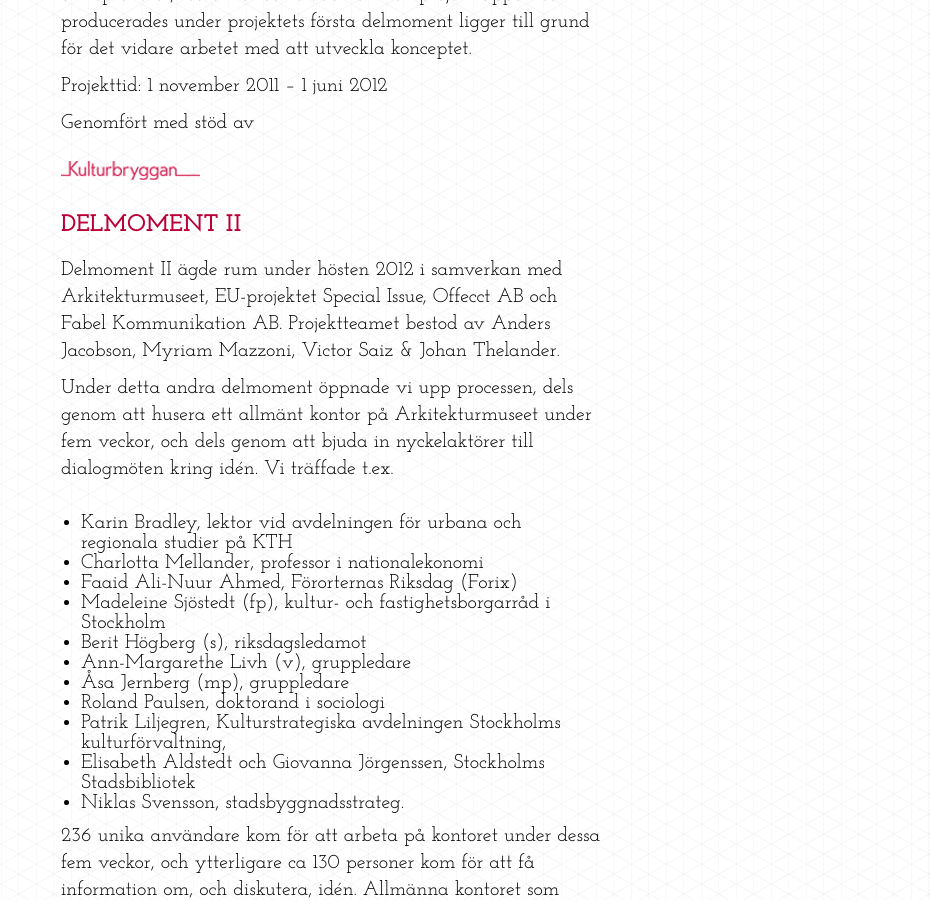
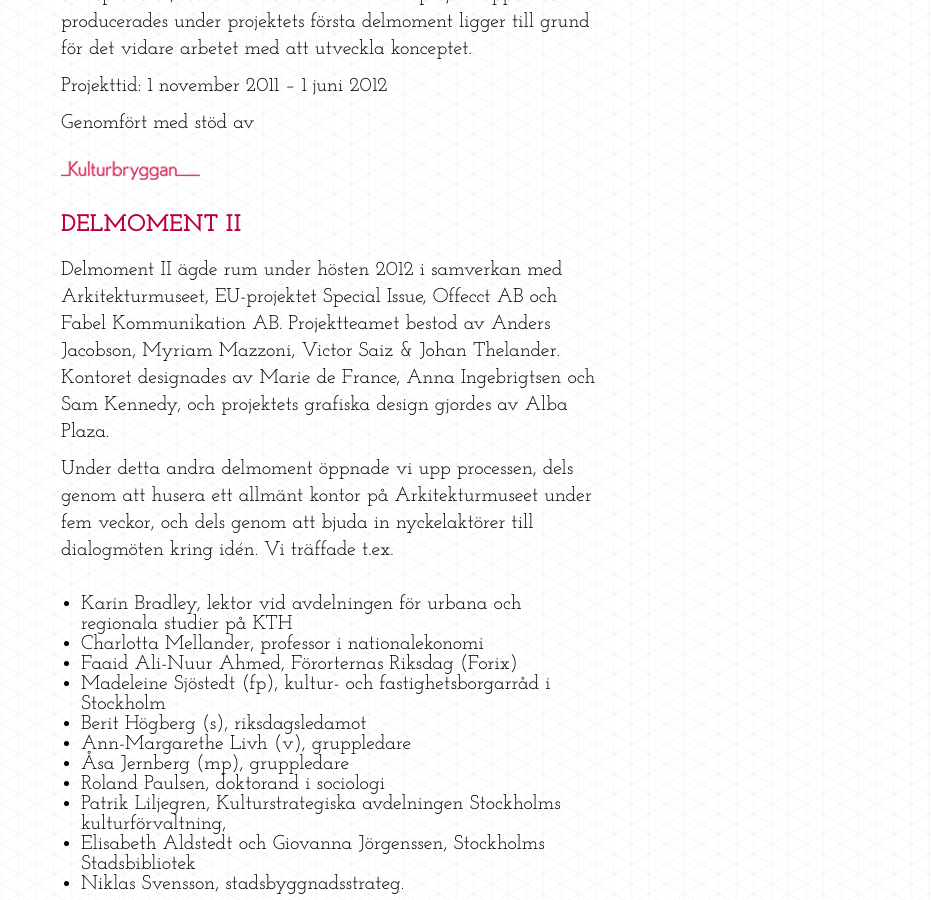
Before and after one commit to dilettant/allmannakontoret, a Jekyll site: the page built from om_projektet/delmoment.md, in a window 1280 px wide and 900 px high, scrolled down 996 px. Shown: the whole window, without its empty margins (349-1280 px from the left). Built offline with Jekyll 4.4.1, drawn with Linux system fonts in a browser that asks for light colours; comment, search, counter and statistics services are not loaded.

Commit message:
Updated om_projektet/delmoment.md

```diff
--- a/om_projektet/delmoment.md
+++ b/om_projektet/delmoment.md
@@ -20,7 +20,7 @@
 
 ## Delmoment II {#delmoment_ii}
 
-Delmoment II ägde rum under hösten 2012 i samverkan med Arkitekturmuseet, EU-projektet Special Issue, Offecct AB och Fabel Kommunikation AB. Projektteamet bestod av Anders Jacobson, Myriam Mazzoni, Victor Saiz & Johan Thelander.
+Delmoment II ägde rum under hösten 2012 i samverkan med Arkitekturmuseet, EU-projektet Special Issue, Offecct AB och Fabel Kommunikation AB. Projektteamet bestod av Anders Jacobson, Myriam Mazzoni, Victor Saiz & Johan Thelander. Kontoret designades av Marie de France, Anna Ingebrigtsen och Sam Kennedy, och projektets grafiska design gjordes av Alba Plaza.
 
 Under detta andra delmoment öppnade vi upp processen, dels genom att husera ett allmänt kontor på Arkitekturmuseet under fem veckor, och dels genom att bjuda in nyckelaktörer till dialogmöten kring idén. Vi träffade t.ex.
 * Karin Bradley, lektor vid  avdelningen för urbana och regionala studier på KTH
```
